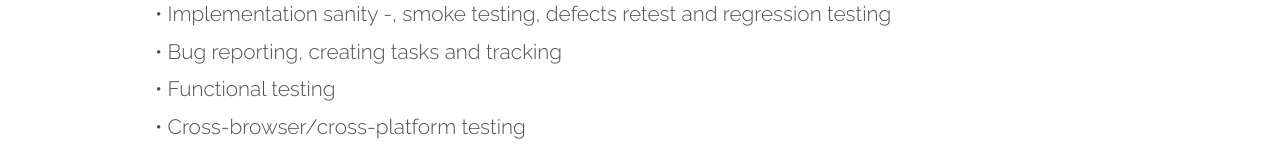
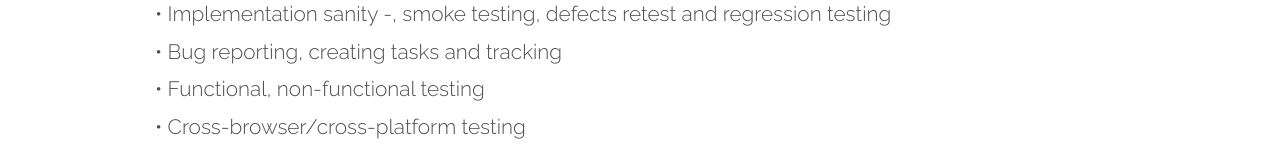
Before and after one commit to pavelkhalkov/portfolio, a plain HTML site: page index.html in a window 1280 px wide. Shown: the part 2933-3086 px from the top of the page. Drawn offline with nearby package versions, Linux system fonts and the light colour scheme; a web font is replaced by a local one.

Commit message:
Add files via upload

```diff
--- a/index.html
+++ b/index.html
@@ -149,7 +149,7 @@ I have bachelor’s degree in jurisprudence (commercial law) and have been worki
 <li style="font-size: 1.3em;padding-left: 115px;color:#4f4f4f"> • Test documentation preparation (test cases, check lists) and maintenance it up to date</li>
 <li style="font-size: 1.3em;padding-left: 115px;color:#4f4f4f"> • Implementation sanity -, smoke testing, defects retest and regression testing</li>
 <li style="font-size: 1.3em;padding-left: 115px;color:#4f4f4f">• Bug reporting, creating tasks and tracking</li>
-<li style="font-size: 1.3em;padding-left: 115px;color:#4f4f4f">• Functional testing</li>
+<li style="font-size: 1.3em;padding-left: 115px;color:#4f4f4f">• Functional, non-functional testing</li>
 <li style="font-size: 1.3em;padding-left: 115px;color:#4f4f4f">• Сross-browser/cross-platform testing</li>
 <li style="font-size: 1.3em;padding-left: 115px;color:#4f4f4f">• GUI testing</li>
 <li style="font-size: 1.3em;padding-left: 115px;color:#4f4f4f">• Integration testing</li>
```
